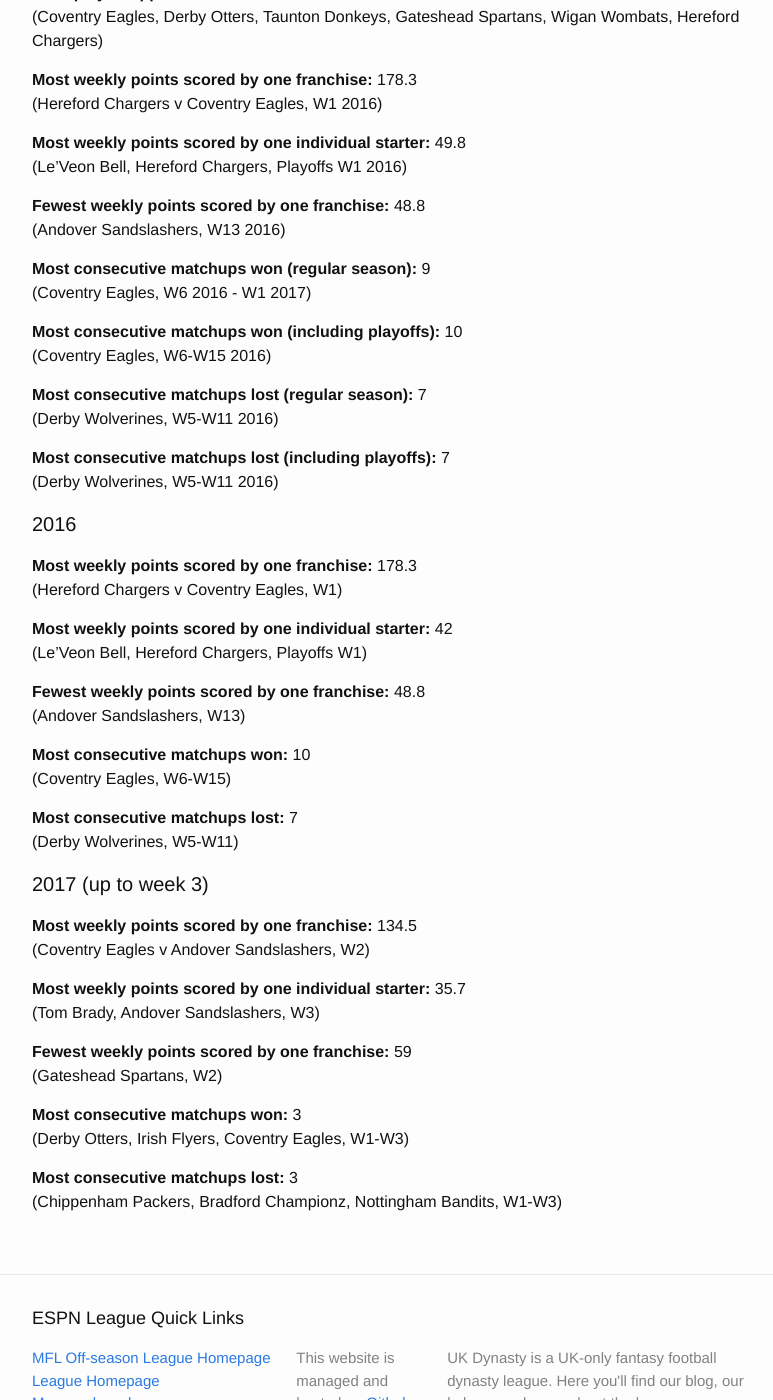
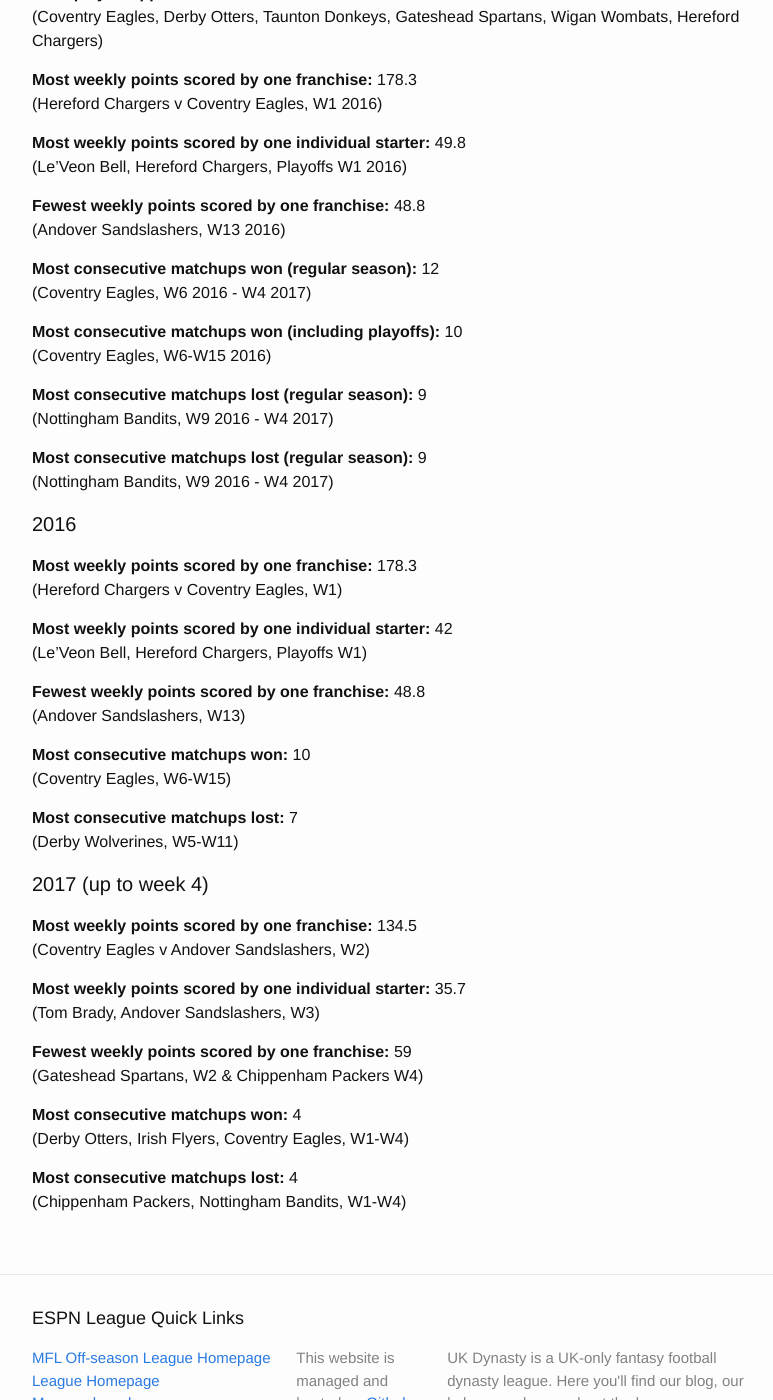
Before and after one commit to UKDynasty/ukdynasty.github.io, a Jekyll site: the page built from history/index.md, in a window 1280 px wide and 1400 px high, scrolled down 988 px. Shown: the whole window, without its empty margins (238-1011 px from the left). Built offline with Jekyll 4.4.1, drawn with Linux system fonts in a browser that asks for light colours.

Commit message:
Week 4 records

```diff
--- a/history/index.md
+++ b/history/index.md
@@ -46,17 +46,17 @@ Stats are kept throughout the season on [this Google Sheet](http://bit.do/UKDyna
 **Fewest weekly points scored by one franchise:**  48.8
 (Andover Sandslashers, W13 2016)
 
-**Most consecutive matchups won (regular season):**  9
-(Coventry Eagles, W6 2016 - W1 2017)
+**Most consecutive matchups won (regular season):**  12
+(Coventry Eagles, W6 2016 - W4 2017)
 
 **Most consecutive matchups won (including playoffs):**  10
 (Coventry Eagles, W6-W15 2016)
 
-**Most consecutive matchups lost (regular season):**  7
-(Derby Wolverines, W5-W11 2016)
+**Most consecutive matchups lost (regular season):**  9
+(Nottingham Bandits, W9 2016 - W4 2017)
 
-**Most consecutive matchups lost (including playoffs):**  7
-(Derby Wolverines, W5-W11 2016)
+**Most consecutive matchups lost (regular season):**  9
+(Nottingham Bandits, W9 2016 - W4 2017)
 
 #### 2016
 
@@ -75,7 +75,7 @@ Stats are kept throughout the season on [this Google Sheet](http://bit.do/UKDyna
 **Most consecutive matchups lost:**  7
 (Derby Wolverines, W5-W11)
 
-#### 2017 (up to week 3)
+#### 2017 (up to week 4)
 
 **Most weekly points scored by one franchise:** 134.5
 (Coventry Eagles v Andover Sandslashers, W2)
@@ -84,10 +84,10 @@ Stats are kept throughout the season on [this Google Sheet](http://bit.do/UKDyna
 (Tom Brady, Andover Sandslashers, W3)
 
 **Fewest weekly points scored by one franchise:** 59
-(Gateshead Spartans, W2)
+(Gateshead Spartans, W2 & Chippenham Packers W4)
 
-**Most consecutive matchups won:** 3
-(Derby Otters, Irish Flyers, Coventry Eagles, W1-W3)
+**Most consecutive matchups won:** 4
+(Derby Otters, Irish Flyers, Coventry Eagles, W1-W4)
 
-**Most consecutive matchups lost:** 3
-(Chippenham Packers, Bradford Championz, Nottingham Bandits, W1-W3)
+**Most consecutive matchups lost:** 4
+(Chippenham Packers, Nottingham Bandits, W1-W4)
```
